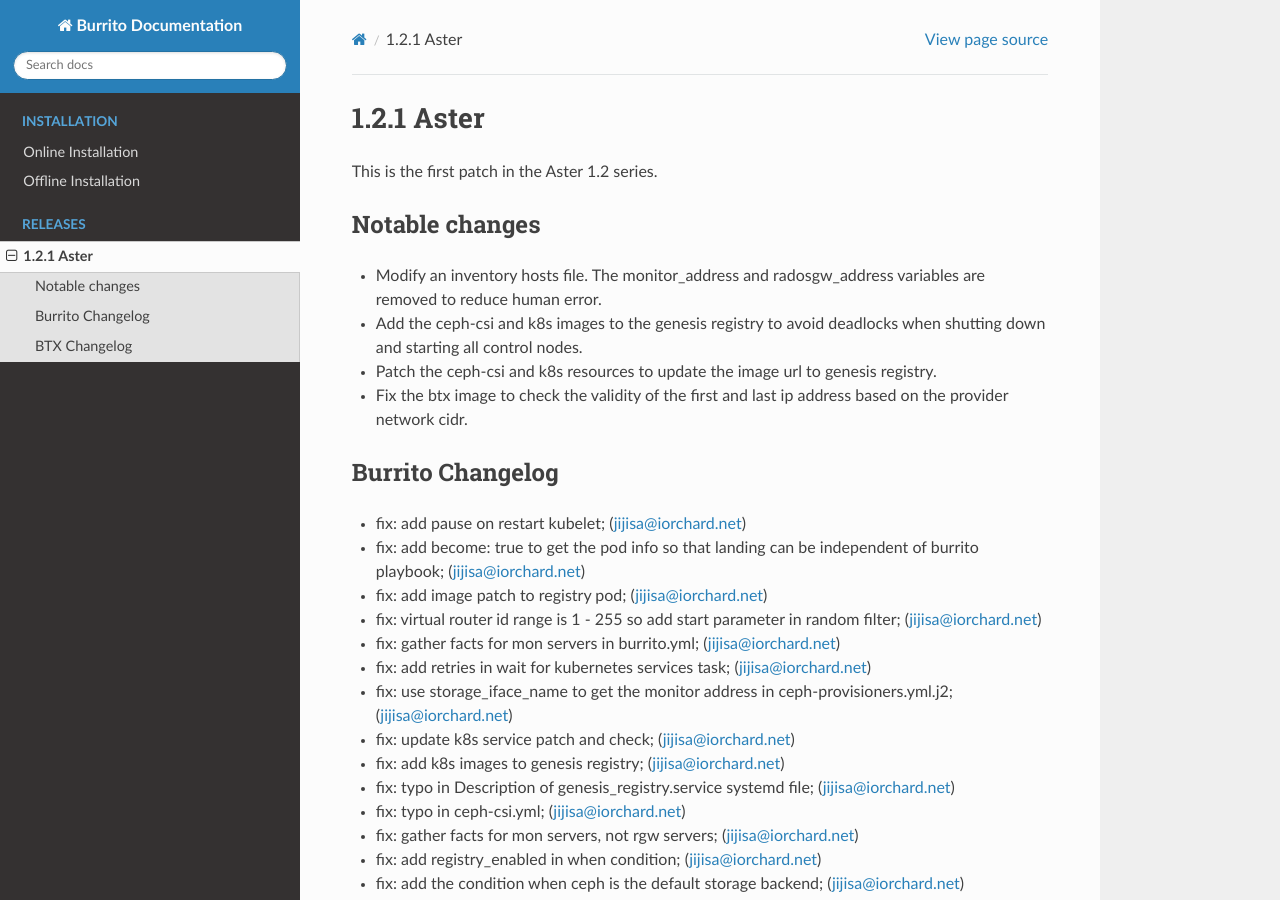
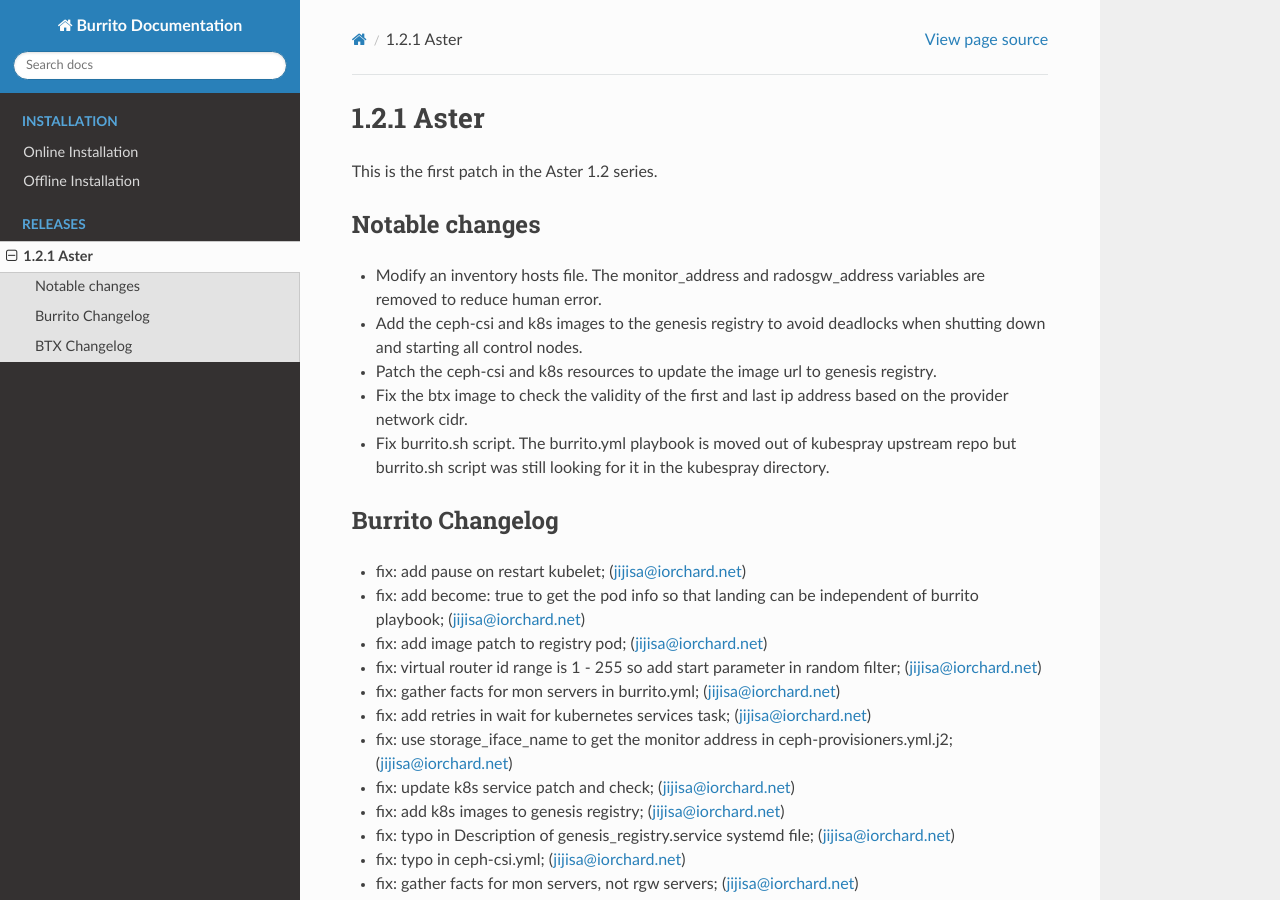
Before and after one commit to iorchard/burrito_docs, a Sphinx documentation site: the page built from source/releases/1.2.1.rst, in a window 1280 px wide and 900 px high. Built offline with Sphinx 7.4.7 and the Read the Docs theme 2.0.0, drawn with Linux system fonts in a browser that asks for light colours; pages that are not in the unit, such as notebooks, are missing from menus.

Commit message:
add fix burrito.sh script in notable changes

```diff
--- a/source/releases/1.2.1.rst
+++ b/source/releases/1.2.1.rst
@@ -15,6 +15,9 @@
   to genesis registry.
 * Fix the btx image to check the validity of the first and last ip address
   based on the provider network cidr.
+* Fix burrito.sh script. The burrito.yml playbook is moved out of kubespray
+  upstream repo but burrito.sh script was still looking for it
+  in the kubespray directory.
 
 Burrito Changelog
 ------------------
```
